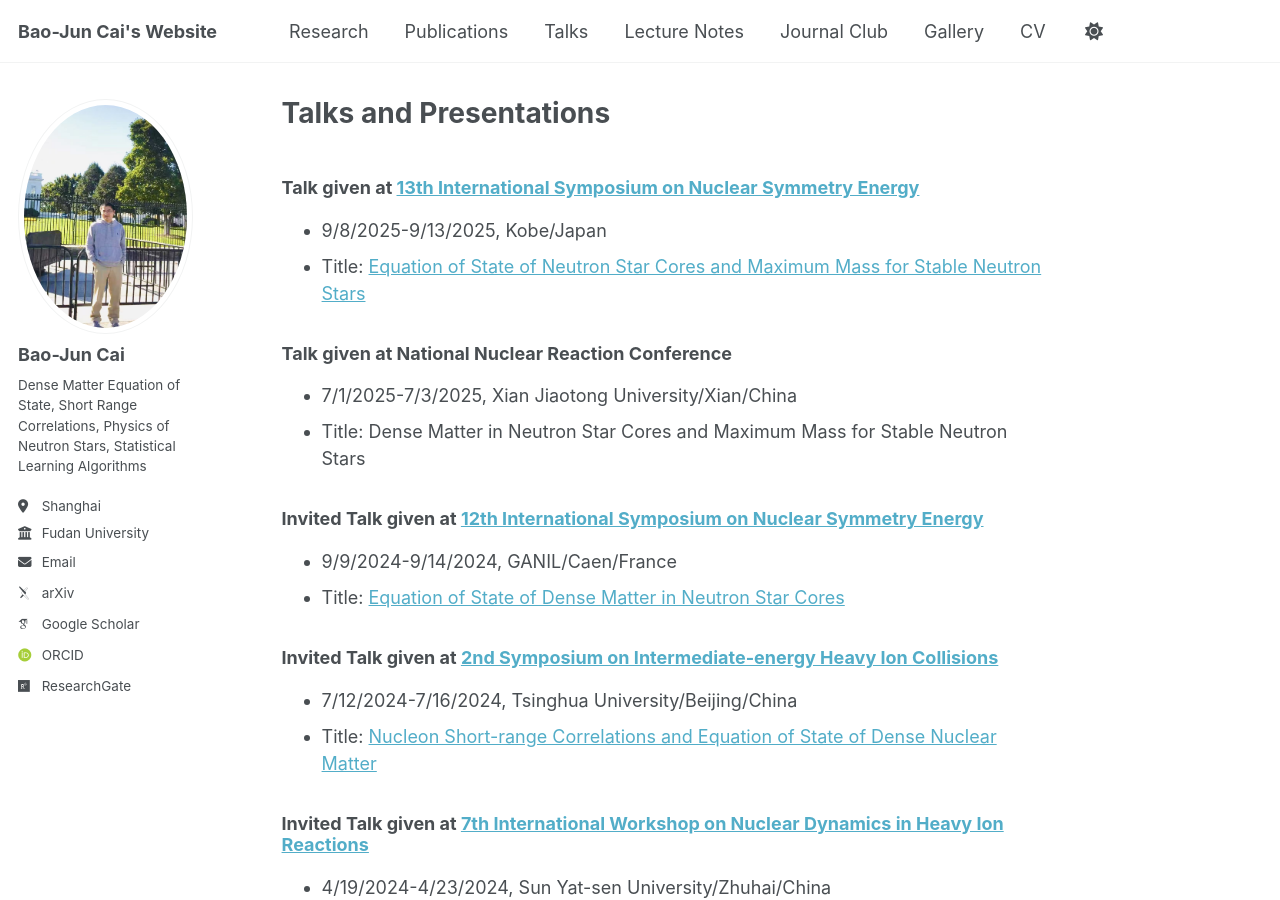
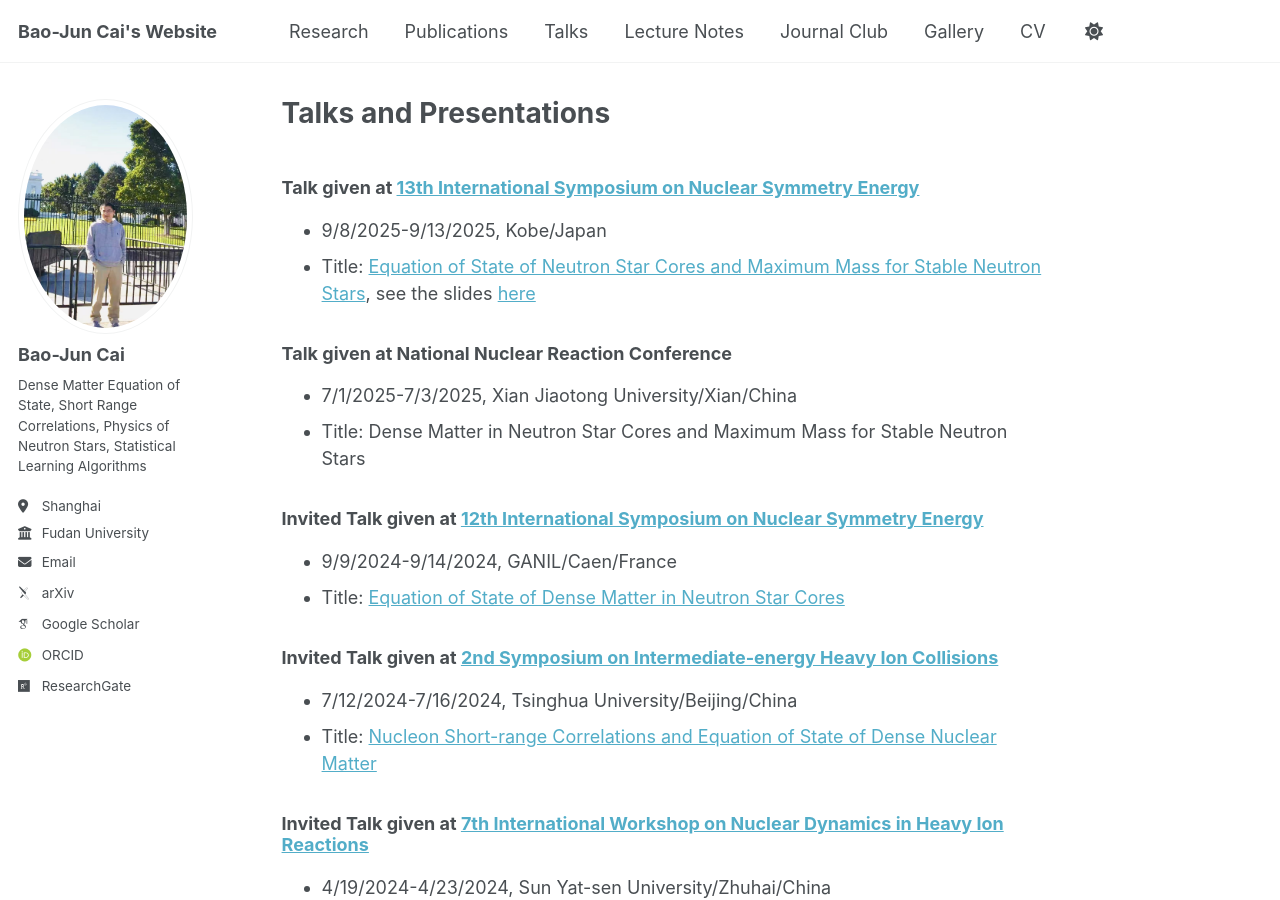
Before and after one commit to bjcai-phys/bjcai-phys.github.io, a Jekyll site: the page built from _pages/tps.md, in a window 1280 px wide and 900 px high. Built offline with Jekyll 4.4.1, drawn with Linux system fonts in a browser that asks for light colours; some web fonts are replaced.

Commit message:
Update tps.md

```diff
--- a/_pages/tps.md
+++ b/_pages/tps.md
@@ -6,7 +6,7 @@ author_profile: true
 ---
 ### Talk given at [13th International Symposium on Nuclear Symmetry Energy](https://indico2.riken.jp/event/5134/overview)
 * 9/8/2025-9/13/2025, Kobe/Japan
-* Title: [Equation of State of Neutron Star Cores and Maximum Mass for Stable Neutron Stars](https://indico2.riken.jp/event/5134/contributions/26313/)
+* Title: [Equation of State of Neutron Star Cores and Maximum Mass for Stable Neutron Stars](https://indico2.riken.jp/event/5134/contributions/26313/), see the slides [here](https://bjcai-phys.github.io/images/Nusym25-BJCai.pdf)
 
 ### Talk given at National Nuclear Reaction Conference
 * 7/1/2025-7/3/2025, Xian Jiaotong University/Xian/China
```
